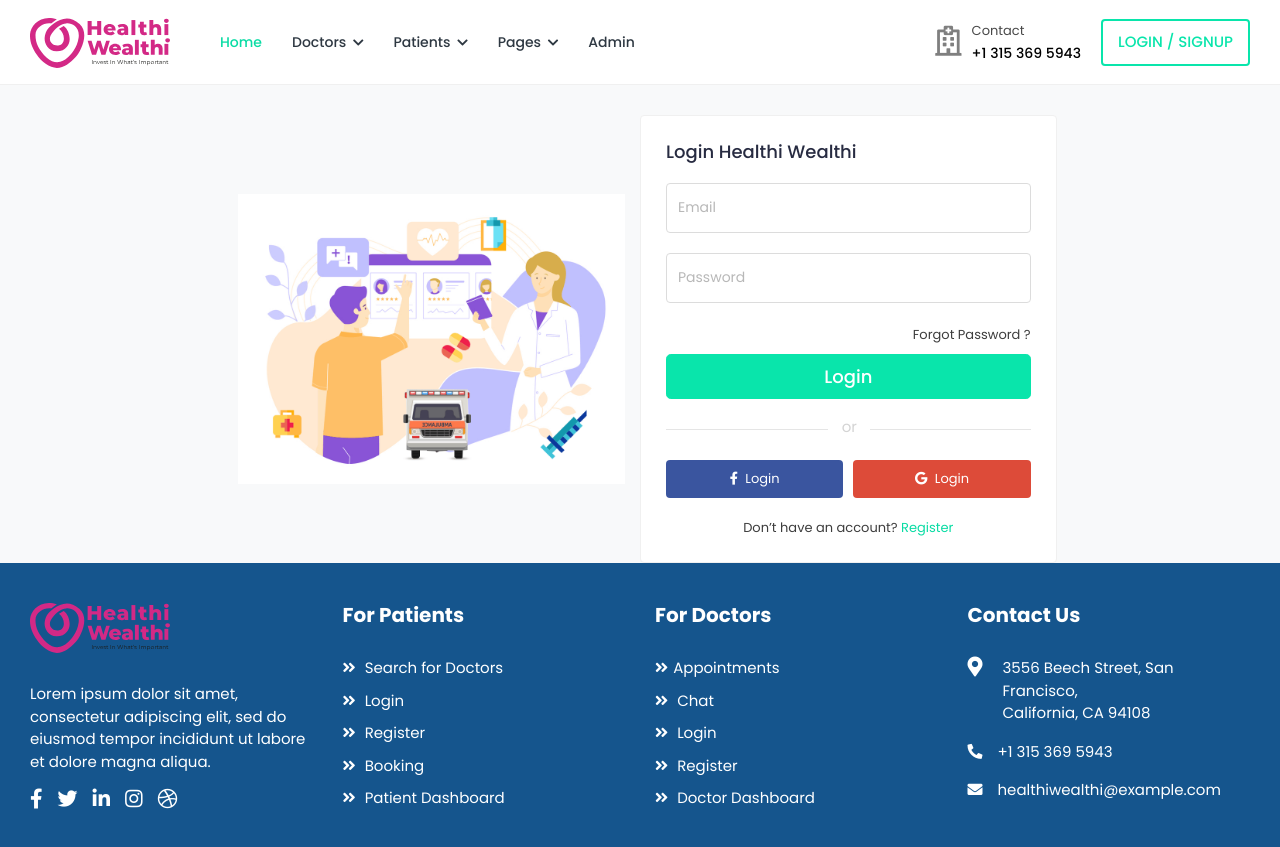
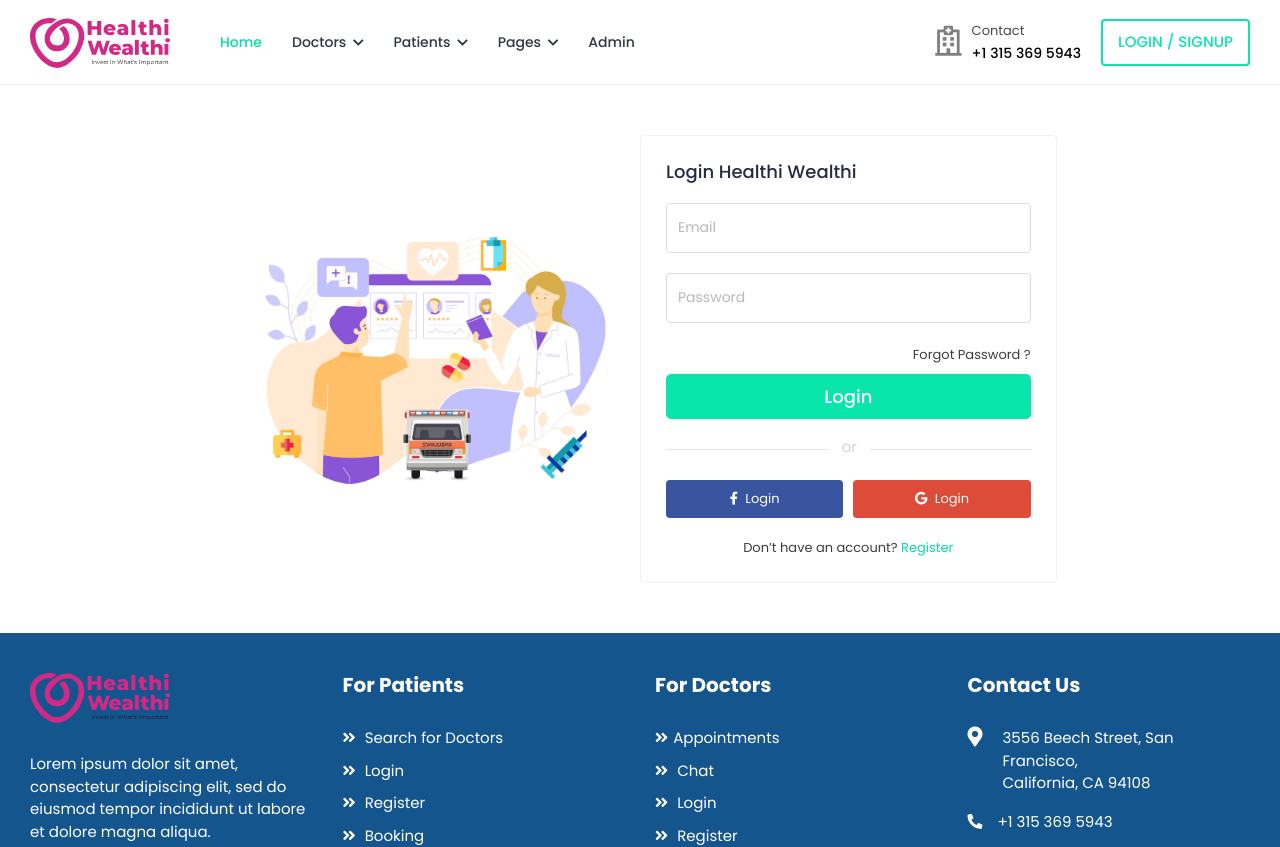
Before and after one commit to OmerShahzad101/Healthi_Wealthi, a React (Create React App) app: page /login in a window 1280 px wide. Shown: the top 847 px of the page. Built offline with nearby package versions, Linux system fonts and the light colour scheme.

Commit message:
fix login page

```diff
--- a/src/components/Login/Login.js
+++ b/src/components/Login/Login.js
@@ -3,6 +3,7 @@
 
 const Login = () => {
   return (
+    <div className="account-page">
       <div className="content">
         <div className="container-fluid">
           <div className="row">
@@ -28,7 +29,10 @@
                         <label className="focus-label">Email</label>
                       </div>
                       <div className="form-group form-focus">
-                      <input type="password" className="form-control floating" />
+                        <input
+                          type="password"
+                          className="form-control floating"
+                        />
                         <label className="focus-label">Password</label>
                       </div>
                       <div className="text-right">
@@ -70,6 +74,7 @@
           </div>
         </div>
       </div>
+    </div>
   );
 };
 export default Login;
```
Lines whose indentation alone changed are shown as unchanged.
